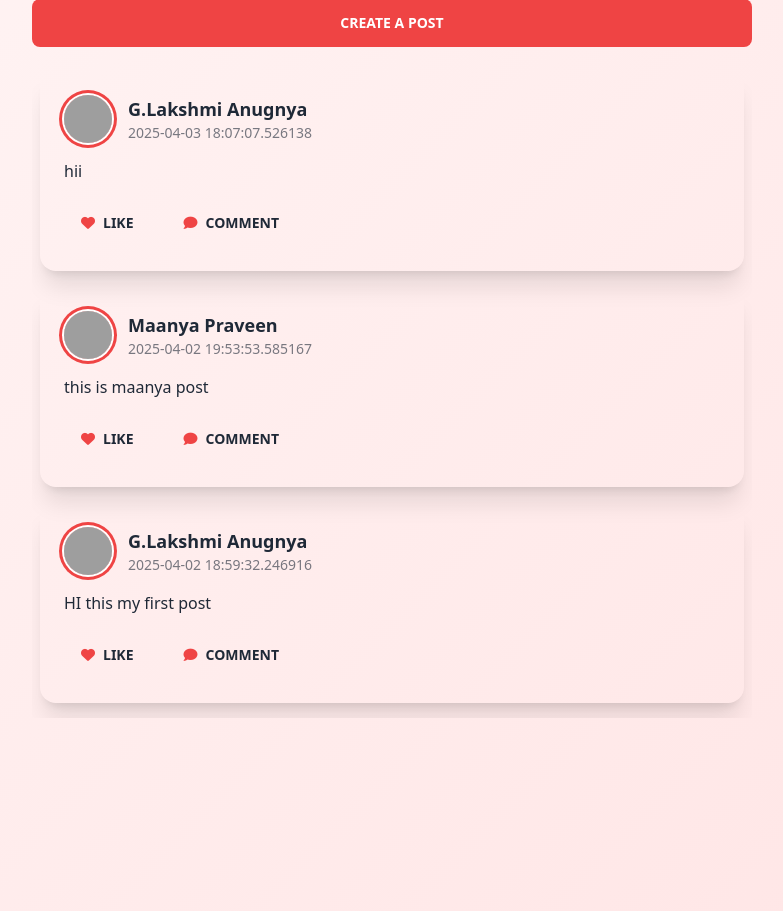
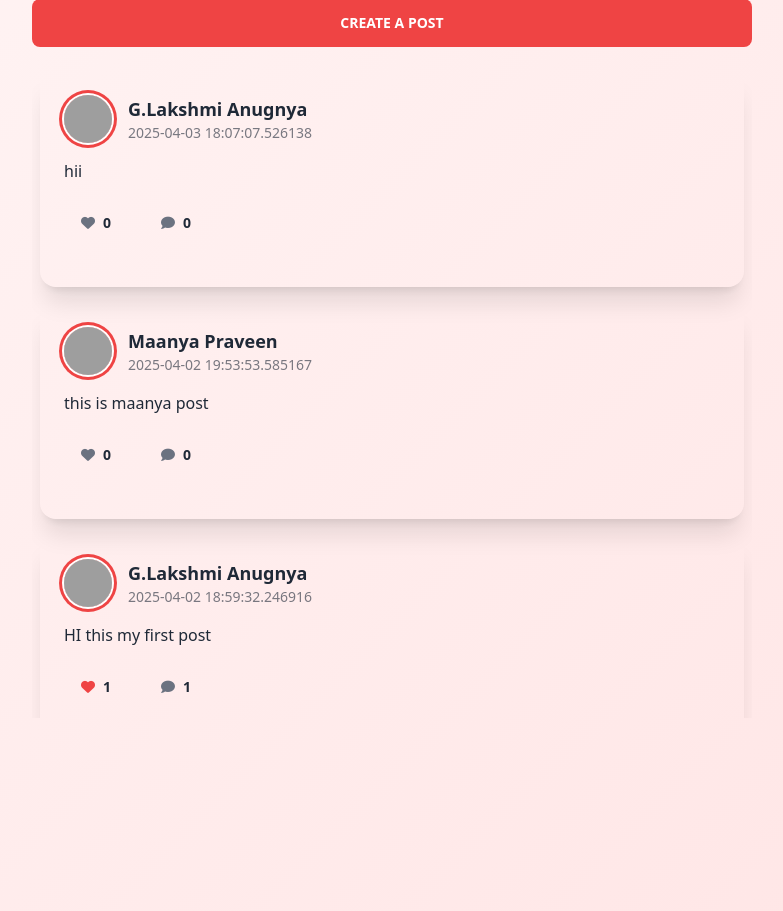
Before and after one commit to GULMOHAR1/Gulmohar, a Flask app: page /dashboard in a window 1280 px wide. Shown: the part 173-1084 px from the top of the page, without its empty margins (248-1031 px from the left). Run offline with Flask 3, Linux system fonts and the light colour scheme; a user stored in the database is signed in; data comes from the database, SQL or seed files in the repository; tables that the repository leaves empty hold one stand-in row (values such as "Sample post"); some libraries are stand-ins or nearby versions; grey boxes are pictures that could not be loaded.

Commit message:
Update dashboard.html

```diff
--- a/templates/dashboard.html
+++ b/templates/dashboard.html
@@ -114,13 +114,56 @@
                 {% if post.link_url %}
                 <a href="{{ post.link_url }}" target="_blank" class="link link-primary mb-4">{{ post.link_url }}</a>
                 {% endif %}
-                <div class="flex space-x-4">
-                    <button class="btn btn-ghost">
-                        <i class="fas fa-heart text-red-500"></i> Like
+
+                <!-- Like and Comment Actions -->
+                <div class="flex items-center space-x-4 mb-4">
+                    <form action="{{ url_for('like_post') }}" method="POST" class="inline">
+                        <input type="hidden" name="post_id" value="{{ post.post_id }}">
+                        <button type="submit" class="btn btn-ghost gap-2">
+                            <i class="fas fa-heart {% if post.is_liked %}text-red-500{% else %}text-gray-500{% endif %}"></i>
+                            <span>{{ post.like_count or 0 }}</span>
+                        </button>
+                    </form>
+                    <button class="btn btn-ghost gap-2" onclick="toggleComments('{{ post.post_id }}')">
+                        <i class="fas fa-comment text-gray-500"></i>
+                        <span>{{ post.comment_count or 0 }}</span>
                     </button>
-                    <button class="btn btn-ghost">
-                        <i class="fas fa-comment text-red-500"></i> Comment
-                    </button>
+                </div>
+
+                <!-- Comments Section -->
+                <div id="comments-{{ post.post_id }}" class="hidden">
+                    <!-- Comment Form -->
+                    <form action="{{ url_for('add_comment') }}" method="POST" class="flex gap-2 mb-4">
+                        <input type="hidden" name="post_id" value="{{ post.post_id }}">
+                        <input type="text" name="content" class="input input-bordered flex-1"
+                               placeholder="Write a comment...">
+                        <button type="submit" class="btn bg-red-500 hover:bg-red-600 text-white border-none">
+                            Comment
+                        </button>
+                    </form>
+
+                    <!-- Comments List -->
+                    <div class="space-y-3">
+                        {% for comment in post.comments %}
+                        <div class="flex items-start space-x-3">
+                            <div class="avatar">
+                                <div class="w-8 rounded-full ring ring-red-500 ring-offset-1">
+                                    <img src="https://api.dicebear.com/7.x/avataaars/svg?seed={{ comment.email }}" />
+                                </div>
+                            </div>
+                            <div class="bg-base-200 rounded-lg p-3 flex-1">
+                                <div class="font-semibold">{{ comment.full_name }}</div>
+                                <p>{{ comment.content }}</p>
+                                <small class="text-gray-500">{{ comment.created_at }}</small>
+                            </div>
+                        </div>
+                        {% endfor %}
+                        {% if post.comment_count > 3 %}
+                        <button class="btn btn-ghost btn-sm w-full" onclick="loadMoreComments('{{ post.post_id }}')">
+                            View all {{ post.comment_count }} comments
+                        </button>
+                        {% endif %}
+                    </div>
                 </div>
             </div>
             {% endfor %}
@@ -129,18 +172,35 @@
 
     <!-- Create Post Modal -->
     <dialog id="create-post-modal" class="modal">
-        <form action="{{ url_for('create_post') }}" method="POST" class="modal-box">
+        <form action="{{ url_for('create_post') }}" method="POST" class="modal-box" enctype="multipart/form-data">
             <h3 class="font-bold text-lg mb-4">Create a Post</h3>
             <div class="space-y-4">
                 <textarea name="content" class="textarea textarea-bordered w-full bg-base-200" rows="4"
                           placeholder="What's on your mind?" required></textarea>
+
+                <!-- Image Upload Preview -->
+                <div class="image-preview hidden mb-2">
+                    <img id="preview-image" class="max-h-48 rounded-lg mx-auto">
+                </div>
+
                 <div class="flex space-x-2">
-                    <label class="btn btn-ghost text-red-500">
-                        <i class="fas fa-image"></i> Image
-                        <input type="file" name="image" class="hidden" accept="image/*">
-                    </label>
-                    <input type="url" name="link_url" placeholder="Add a link (optional)"
-                           class="input input-bordered bg-base-200">
+                    <div class="form-control w-full max-w-xs">
+                        <label class="label">
+                            <span class="label-text">Add Image</span>
+                        </label>
+                        <input type="file" name="image"
+                               class="file-input file-input-bordered w-full max-w-xs"
+                               accept="image/*"
+                               onchange="previewImage(this)">
+                    </div>
+                    <div class="form-control w-full">
+                        <label class="label">
+                            <span class="label-text">Add Link</span>
+                        </label>
+                        <input type="url" name="link_url"
+                               placeholder="https://"
+                               class="input input-bordered bg-base-200">
+                    </div>
                 </div>
             </div>
             <div class="modal-action">
@@ -165,6 +225,35 @@
         function closeCreatePostModal() {
             document.getElementById('create-post-modal').close();
         }
+
+        function toggleComments(postId) {
+            const commentsSection = document.getElementById(`comments-${postId}`);
+            commentsSection.classList.toggle('hidden');
+        }
+
+        function loadMoreComments(postId) {
+            // This could be implemented with AJAX to load more comments
+            console.log('Loading more comments for post:', postId);
+        }
+
+        function previewImage(input) {
+            const preview = document.getElementById('preview-image');
+            const previewDiv = document.querySelector('.image-preview');
+
+            if (input.files && input.files[0]) {
+                const reader = new FileReader();
+
+                reader.onload = function(e) {
+                    preview.src = e.target.result;
+                    previewDiv.classList.remove('hidden');
+                }
+
+                reader.readAsDataURL(input.files[0]);
+            } else {
+                preview.src = '';
+                previewDiv.classList.add('hidden');
+            }
+        }
     </script>
 </body>
 </html>
```
